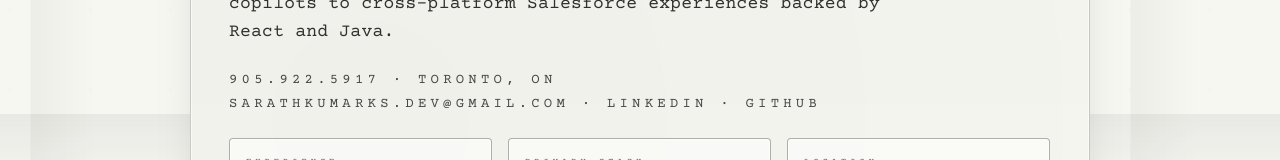
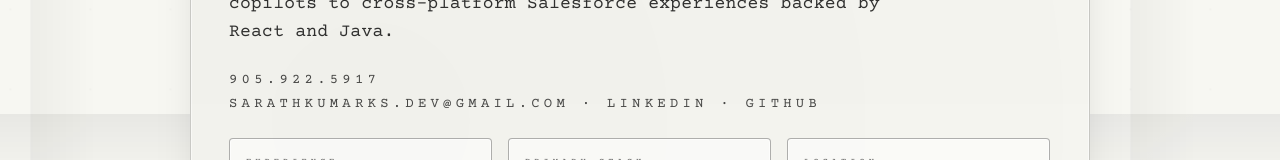
Before and after one commit to sarathkumar365/Personal-Portfolio, a Next.js app: page / in a window 1280 px wide. Shown: the part 397-557 px from the top of the page. Built offline with nearby package versions, Linux system fonts and the light colour scheme.

Commit message:
fix: avoid duplicate location copy in contact strip

```diff
--- a/src/app/page.tsx
+++ b/src/app/page.tsx
@@ -172,9 +172,7 @@ export default function Home() {
             heroComplete ? "opacity-100" : "opacity-0"
           }`}
         >
-          <p>
-            {hero.contact.phone} · {hero.contact.location}
-          </p>
+          <p>{hero.contact.phone}</p>
           <p>
             <a
               href={`mailto:${hero.contact.email}`}
```
